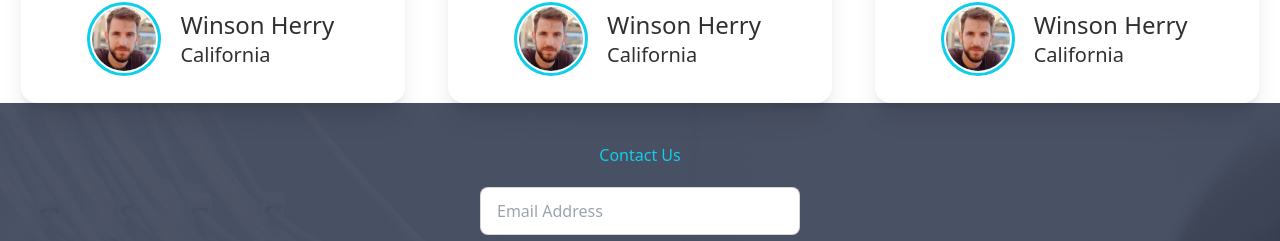
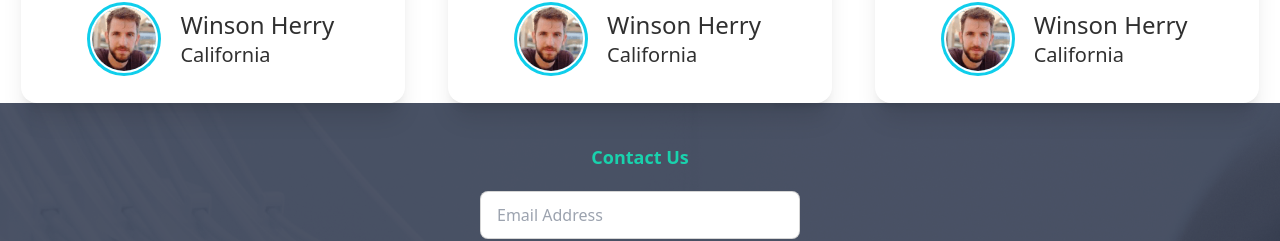
Before and after one commit to 3kramz/doc-practice, a React (Create React App) app: page / in a window 1280 px wide. Shown: the part 3273-3514 px from the top of the page. Built offline with nearby package versions, Linux system fonts and the light colour scheme.

Commit message:
appointment page

```diff
--- a/src/Pages/Appointment/Appointment.js
+++ b/src/Pages/Appointment/Appointment.js
@@ -1,9 +1,11 @@
 import React from 'react';
+import Footer from '../Home/Footer';
 
 const Appointment = () => {
     return (
         <div>
             Appointment
+            <Footer/>
         </div>
     );
 };
--- a/src/Pages/Home/ContactUs.js
+++ b/src/Pages/Home/ContactUs.js
@@ -9,7 +9,7 @@ const ContactUs = () => {
             }
           }
           className='text-center py-10'>
-            <h2 className='text-primary'>Contact Us</h2>
+            <h2 className='text-secondary text-lg font-semibold'>Contact Us</h2>
             <div className='my-5'>
                 <input type="text" placeholder="Email Address" className="input input-bordered w-full max-w-xs" />
             </div>
```
